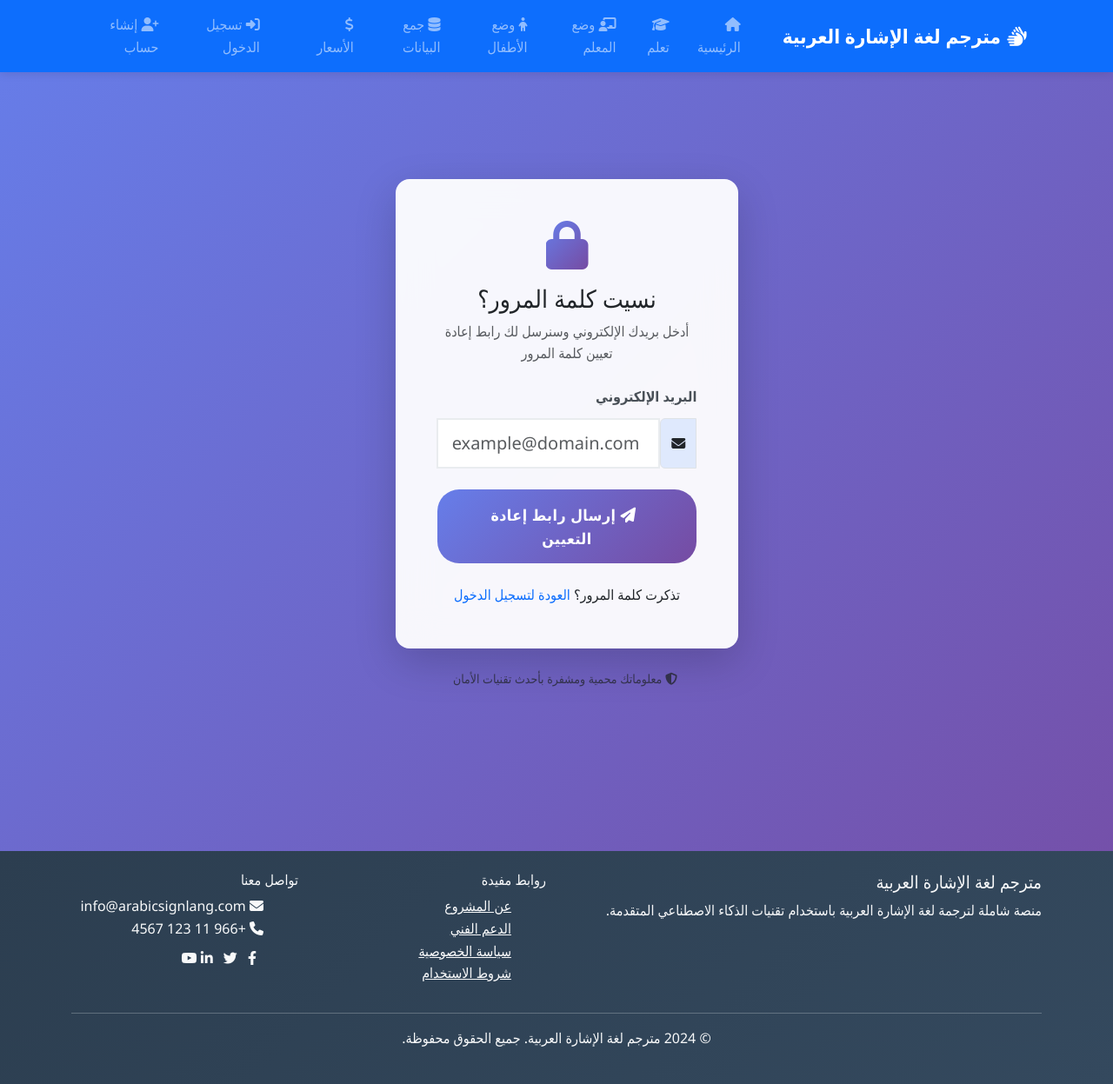
After one commit to AYMENCh223/ECHRAa, a Flask app: page /forgot-password in a window 1280 px wide. The commit adds this page. Shown: the whole page at 87% size. Run offline with Flask 3, Linux system fonts and the light colour scheme.

Commit message:
Enable users to recover their accounts if they forget their password
Implements forgot password functionality with Supabase integration and TTS engine.

Replit-Commit-Author: Agent
Replit-Commit-Session-Id: c3234c60-8c51-4db1-a196-826d8a2c1626
Replit-Commit-Screenshot-Url: https://storage.googleapis.com/screenshot-production-us-central1/ae8ee595-e645-4293-b2ed-155f027e443d/8353bc4e-548f-484a-808c-69f5e6e99719.jpg

```diff
--- a/auth.py
+++ b/auth.py
@@ -63,6 +63,27 @@ def signup():
             return redirect(url_for('auth.login'))
     return render_template('signup.html')
 
+@auth_bp.route('/forgot-password', methods=['GET', 'POST'])
+def forgot_password():
+    if request.method == 'POST':
+        email = request.form.get('email')
+        if SUPABASE_AUTH_URL and SUPABASE_ANON_KEY:
+            headers = {
+                'apikey': SUPABASE_ANON_KEY,
+                'Content-Type': 'application/json'
+            }
+            data = {'email': email}
+            response = requests.post(f"{SUPABASE_AUTH_URL}/recover", json=data, headers=headers)
+            if response.status_code == 200:
+                flash('تم إرسال رابط إعادة تعيين كلمة المرور إلى بريدك الإلكتروني.', 'success')
+            else:
+                flash('حدث خطأ. يرجى المحاولة مرة أخرى.', 'error')
+        else:
+            # Mock forgot password for development
+            flash('تم إرسال رابط إعادة تعيين كلمة المرور إلى بريدك الإلكتروني (وضع التطوير).', 'success')
+        return redirect(url_for('auth.login'))
+    return render_template('forgot_password.html')
+
 @auth_bp.route('/logout')
 def logout():
     session.pop('user', None)
--- a/main.py
+++ b/main.py
@@ -103,6 +103,17 @@ model_loaded = True
 
 # Initialize TTS with error handling to prevent startup crashes
 try:
+    import pyttsx3
+    tts_engine = pyttsx3.init()
+    class TextToSpeech:
+        def __init__(self):
+            self.engine = tts_engine
+        def speak(self, text):
+            self.engine.say(text)
+            self.engine.runAndWait()
+        def speak_async(self, text):
+            self.engine.say(text)
+            self.engine.runAndWait()
     tts = TextToSpeech()
 except Exception as e:
     logger.error(f"TTS initialization failed: {str(e)}")
--- /dev/null
+++ b/templates/forgot_password.html
@@ -0,0 +1,138 @@
+{% extends "base.html" %}
+
+{% block title %}نسيت كلمة المرور - منصة ترجمة لغة الإشارة العربية{% endblock %}
+
+{% block content %}
+<div class="container-fluid min-vh-100 d-flex align-items-center">
+    <div class="row w-100 justify-content-center">
+        <div class="col-md-6 col-lg-4">
+            <div class="card shadow-lg border-0 rounded-4">
+                <div class="card-body p-5">
+                    <div class="text-center mb-4">
+                        <div class="mb-3">
+                            <i class="fas fa-lock display-4 text-primary"></i>
+                        </div>
+                        <h2 class="card-title h3 mb-2">نسيت كلمة المرور؟</h2>
+                        <p class="text-muted">أدخل بريدك الإلكتروني وسنرسل لك رابط إعادة تعيين كلمة المرور</p>
+                    </div>
+
+                    {% with messages = get_flashed_messages(with_categories=true) %}
+                        {% if messages %}
+                            {% for category, message in messages %}
+                                <div class="alert alert-{{ 'danger' if category == 'error' else 'success' }} alert-dismissible fade show" role="alert">
+                                    {{ message }}
+                                    <button type="button" class="btn-close" data-bs-dismiss="alert"></button>
+                                </div>
+                            {% endfor %}
+                        {% endif %}
+                    {% endwith %}
+
+                    <form method="POST" class="needs-validation" novalidate>
+                        <div class="mb-4">
+                            <label for="email" class="form-label">البريد الإلكتروني</label>
+                            <div class="input-group">
+                                <span class="input-group-text">
+                                    <i class="fas fa-envelope"></i>
+                                </span>
+                                <input type="email"
+                                       class="form-control form-control-lg"
+                                       id="email"
+                                       name="email"
+                                       required
+                                       placeholder="example@domain.com"
+                                       dir="ltr">
+                                <div class="invalid-feedback">
+                                    يرجى إدخال بريد إلكتروني صحيح
+                                </div>
+                            </div>
+                        </div>
+
+                        <div class="d-grid">
+                            <button type="submit" class="btn btn-primary btn-lg">
+                                <i class="fas fa-paper-plane me-2"></i>
+                                إرسال رابط إعادة التعيين
+                            </button>
+                        </div>
+                    </form>
+
+                    <div class="text-center mt-4">
+                        <p class="mb-0">
+                            تذكرت كلمة المرور؟
+                            <a href="{{ url_for('auth.login') }}" class="text-decoration-none">
+                                العودة لتسجيل الدخول
+                            </a>
+                        </p>
+                    </div>
+                </div>
+            </div>
+
+            <div class="text-center mt-4">
+                <p class="text-muted small">
+                    <i class="fas fa-shield-alt me-1"></i>
+                    معلوماتك محمية ومشفرة بأحدث تقنيات الأمان
+                </p>
+            </div>
+        </div>
+    </div>
+</div>
+
+<style>
+.card {
+    background: rgba(255, 255, 255, 0.95);
+    backdrop-filter: blur(20px);
+}
+
+.form-control:focus {
+    border-color: #0d6efd;
+    box-shadow: 0 0 0 0.25rem rgba(13, 110, 253, 0.25);
+}
+
+.input-group-text {
+    background: rgba(13, 110, 253, 0.1);
+    border-color: #dee2e6;
+}
+
+.btn-primary {
+    background: linear-gradient(135deg, #667eea 0%, #764ba2 100%);
+    border: none;
+    transition: all 0.3s ease;
+}
+
+.btn-primary:hover {
+    background: linear-gradient(135deg, #5a67d8 0%, #6b46c1 100%);
+    transform: translateY(-2px);
+    box-shadow: 0 10px 20px rgba(0, 0, 0, 0.2);
+}
+
+body {
+    background: linear-gradient(135deg, #667eea 0%, #764ba2 100%);
+    font-family: 'Segoe UI', Tahoma, Geneva, Verdana, sans-serif;
+}
+
+.display-4 {
+    background: linear-gradient(135deg, #667eea 0%, #764ba2 100%);
+    -webkit-background-clip: text;
+    -webkit-text-fill-color: transparent;
+    background-clip: text;
+}
+</style>
+
+<script>
+// Bootstrap form validation
+(function() {
+    'use strict';
+    window.addEventListener('load', function() {
+        var forms = document.getElementsByClassName('needs-validation');
+        var validation = Array.prototype.filter.call(forms, function(form) {
+            form.addEventListener('submit', function(event) {
+                if (form.checkValidity() === false) {
+                    event.preventDefault();
+                    event.stopPropagation();
+                }
+                form.classList.add('was-validated');
+            }, false);
+        });
+    }, false);
+})();
+</script>
+{% endblock %}
--- a/templates/login.html
+++ b/templates/login.html
@@ -148,7 +148,7 @@
                             </p>
                             <p>
                                 ليس لديك حساب؟
-                                <a href="{{ url_for('auth.register') }}" class="text-decoration-none fw-bold">
+                                <a href="{{ url_for('auth.signup') }}" class="text-decoration-none fw-bold">
                                     إنشاء حساب جديد
                                 </a>
                             </p>
```
